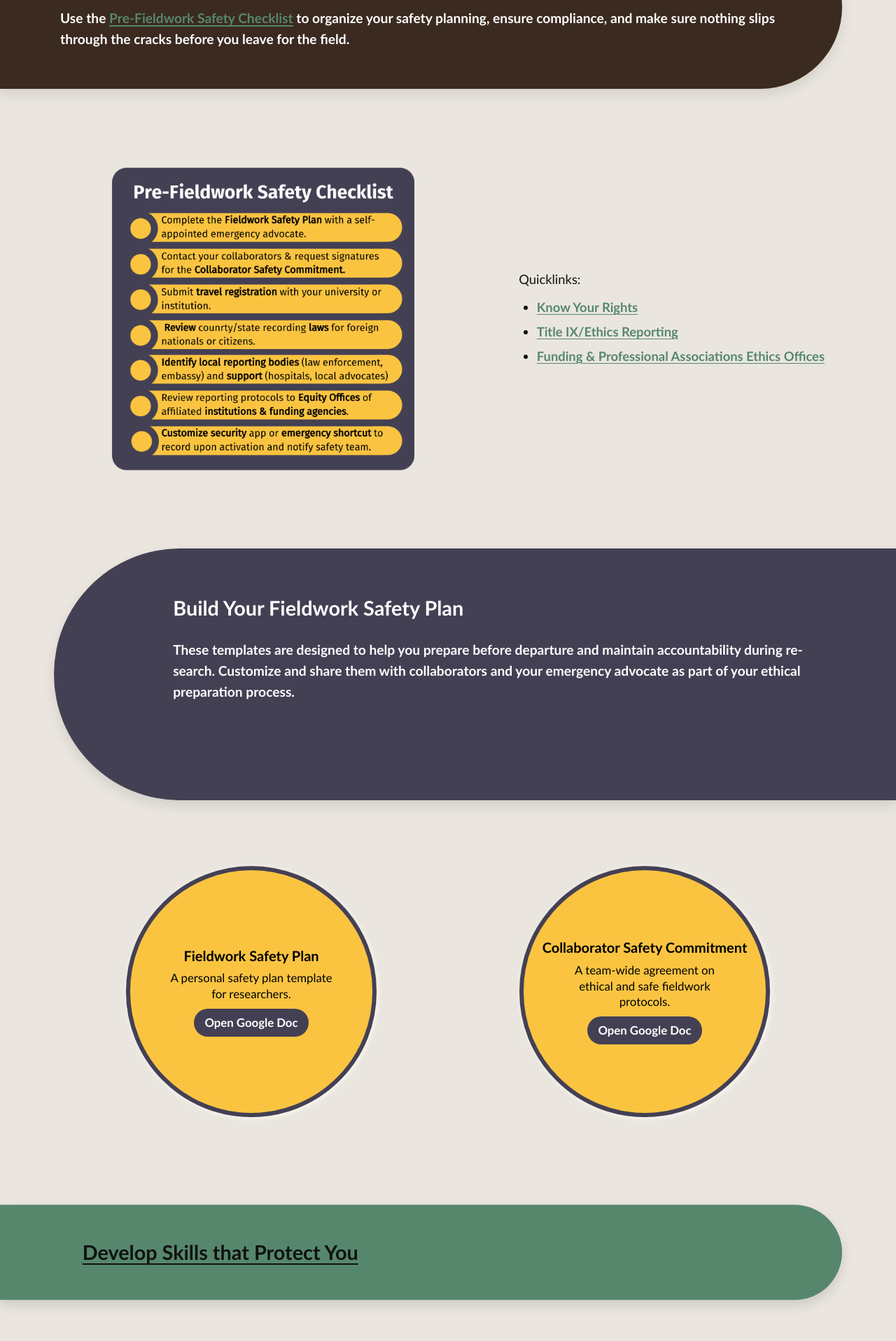
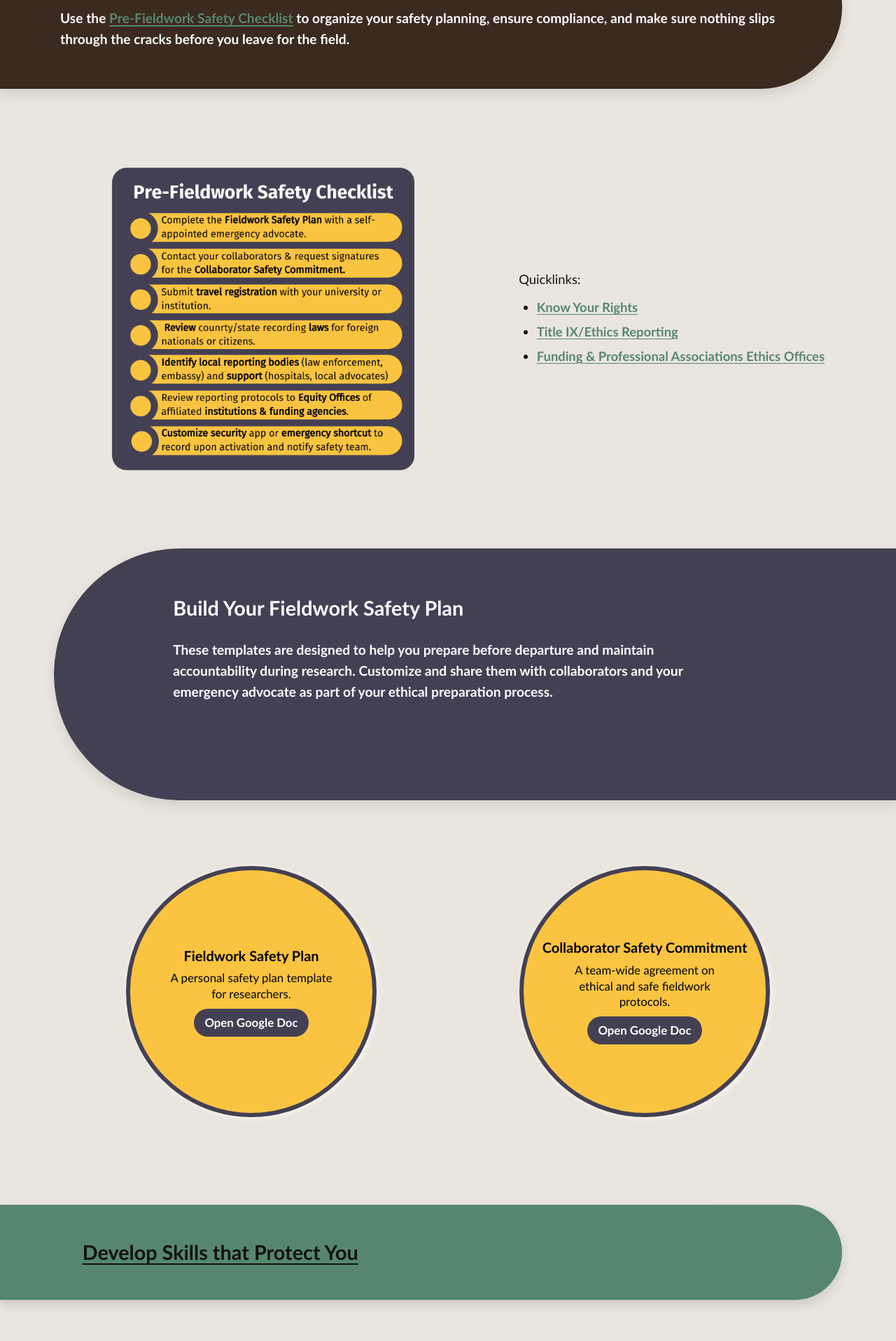
Before and after one commit to AnthroSafetyWarrior/GoldenTrowelProject, a Jekyll site: the page built from _pages/preparing.html, in a window 1280 px wide. Shown: the part 1713-3630 px from the top of the page at 70% size. Built offline with Jekyll 4.4.1, drawn with Linux system fonts in a browser that asks for light colours.

Commit message:
updating name

```diff
--- a/_layouts/default.html
+++ b/_layouts/default.html
@@ -777,6 +777,9 @@ body { overflow-x: visible; }    /* allow abspos ::before to render */
   max-inline-size: clamp(28ch, 44vw, 36ch);
   text-wrap: balance;
 }
+.pillband.pill--clip-right.pill--earlywrap .section{
+  padding-right: max(var(--pill-pad-inline), var(--pill-curve-inset));
+}
 
 </style>
 
```
